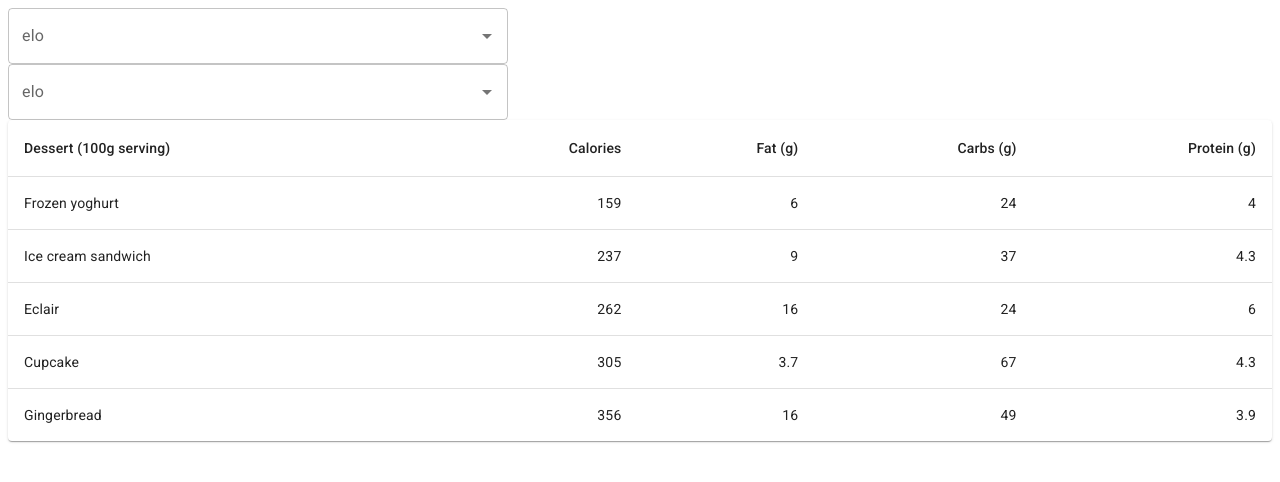
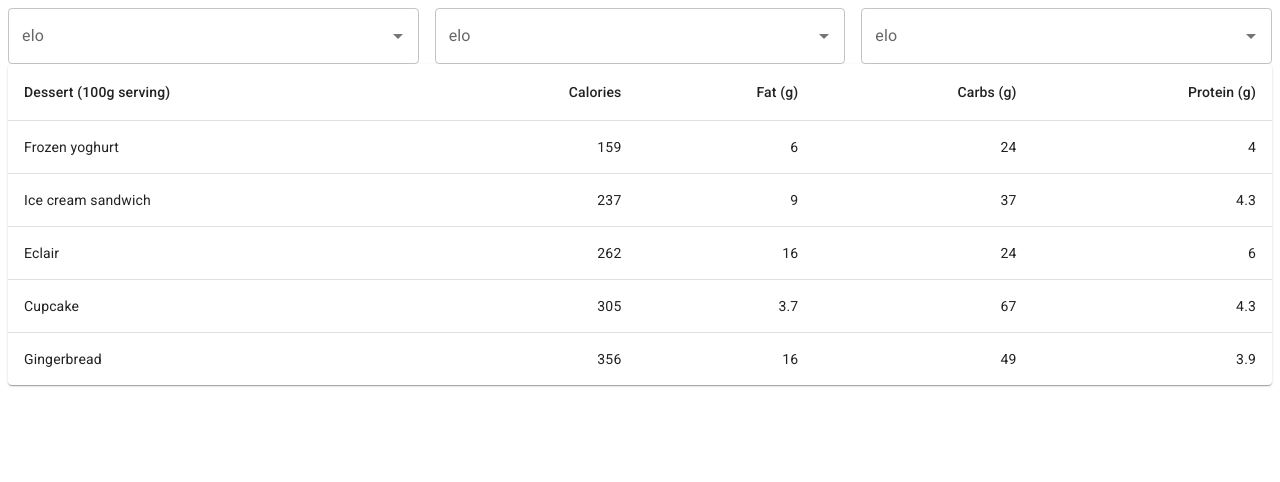
Before and after one commit to Detriz-dev/TableFiltersExercices, a React (Vite) app: page / in a window 1280 px wide. Shown: the top 482 px of the page. Built offline with nearby package versions, Linux system fonts and the light colour scheme.

Commit message:
Table and filters

```diff
--- a/src/index.tsx
+++ b/src/index.tsx
@@ -8,8 +8,17 @@ ReactDOM.createRoot(document.querySelector("#root")!).render(
   <React.StrictMode>
     <StyledEngineProvider injectFirst>
 
-      <div><SelectDropDown label="elo" placeholder="elo2" /></div>
-      <div><SelectDropDown label="elo" placeholder="elo2" /></div>
+    <div style={{
+        display: 'flex',
+        gap: '16px',
+        alignItems: 'flex-start'
+    }}>
+        <SelectDropDown label="elo" placeholder="elo2" />
+        <SelectDropDown label="elo" placeholder="elo2" />
+        <SelectDropDown label="elo" placeholder="elo2" />
+    </div>
+
+
       <div><TableComponent /> </div>
 
     </StyledEngineProvider>
```
Also changed, not shown: src/DataSet.tsx (added).
